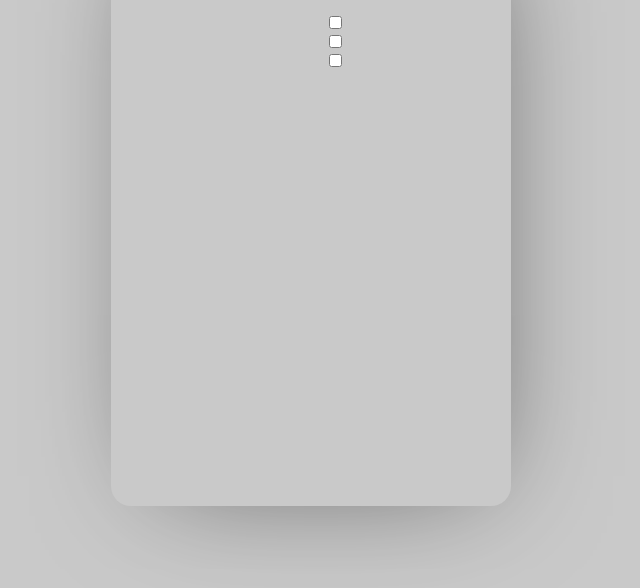
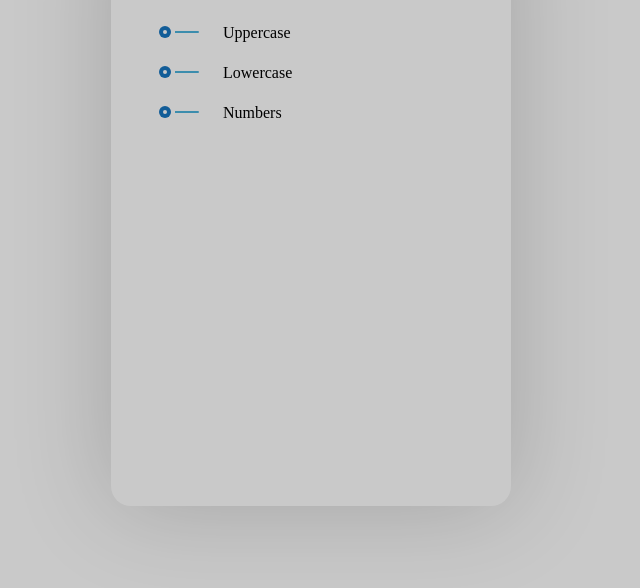
Before and after one commit to JackMarelli/JS-Password-Generator, a plain HTML site: page website/index.html in a window 1280 px wide. Shown: the part 194-782 px from the top of the page, without its empty margins (329-969 px from the left). Drawn offline with Linux system fonts and the light colour scheme.

Commit message:
Aggiunti switch

```diff
--- /dev/null
+++ b/website/checkbox.css
@@ -0,0 +1,96 @@
+.switch {
+  --line: #3c8dad;
+  --dot: #125d98;
+  --circle: #125d98;
+  --duration: 0.3s;
+  cursor: pointer;
+}
+.switch input {
+  display: none;
+}
+.switch input + div {
+  position: relative;
+}
+.switch input + div:before,
+.switch input + div:after {
+  --s: 1;
+  content: "";
+  position: absolute;
+  height: 2px;
+  top: 10px;
+  width: 24px;
+  background: var(--line);
+  transform: scaleX(var(--s));
+  transition: transform var(--duration) ease;
+}
+.switch input + div:before {
+  --s: 0;
+  left: 0;
+  transform-origin: 0 50%;
+  border-radius: 2px 0 0 2px;
+}
+.switch input + div:after {
+  left: 16px;
+  transform-origin: 100% 50%;
+  border-radius: 0 2px 2px 0;
+}
+.switch input + div span {
+  padding-left: 56px;
+  line-height: 24px;
+}
+.switch input + div span:before {
+  --x: 0;
+  --b: var(--circle);
+  --s: 4px;
+  content: "";
+  position: absolute;
+  left: 0;
+  top: 5px;
+  width: 12px;
+  height: 12px;
+  border-radius: 50%;
+  box-shadow: inset 0 0 0 var(--s) var(--b);
+  transform: translateX(var(--x));
+  transition: box-shadow var(--duration) ease, transform var(--duration) ease;
+}
+.switch input + div span:not(:empty) {
+  padding-left: 64px;
+}
+.switch input:checked + div:before {
+  --s: 1;
+}
+.switch input:checked + div:after {
+  --s: 0;
+}
+.switch input:checked + div span:before {
+  --x: 28px;
+  --s: 12px;
+  --b: var(--dot);
+}
+
+html {
+  box-sizing: border-box;
+  -webkit-font-smoothing: antialiased;
+}
+
+* {
+  box-sizing: inherit;
+}
+*:before,
+*:after {
+  box-sizing: inherit;
+}
+
+body .switch + .switch {
+  margin-top: 32px;
+}
+body .dribbble {
+  position: fixed;
+  display: block;
+  right: 20px;
+  bottom: 20px;
+}
+body .dribbble img {
+  display: block;
+  height: 28px;
+}
--- a/website/index.html
+++ b/website/index.html
@@ -1,25 +1,45 @@
 <html lang="en">
 
 <head>
-    <meta charset="UTF-8">
-    <meta http-equiv="X-UA-Compatible" content="IE=edge">
-    <meta name="viewport" content="width=device-width, initial-scale=1.0">
+    <meta charset="UTF-8" />
+    <meta http-equiv="X-UA-Compatible" content="IE=edge" />
+    <meta name="viewport" content="width=device-width, initial-scale=1.0" />
     <title>Document</title>
-    <link rel="stylesheet" href="styles.css">
+    <link rel="stylesheet" href="styles.css" />
+    <link rel="stylesheet" href="checkbox.css">
 </head>
-
 <body>
     <div class="content">
         <div class="title">Create</div>
         <div class="options">
-            <input type="checkbox" class="option" name="preferences" id="uppercase">
-            <input type="checkbox" class="option" name="preferences" id="lowercase">
-            <input type="checkbox" class="option" name="preferences" id="numbers">
+            <div class="option">
+                <label class="switch">
+                    <input type="checkbox" name="preferences" id="lowercase" />
+                    <div>
+                        <span>Uppercase</span>
+                    </div>
+                </label>
+            </div>
+            <div class="option">
+                <label class="switch">
+                    <input type="checkbox" name="preferences" id="lowercase" />
+                    <div>
+                        <span>Lowercase</span>
+                    </div>
+                </label>
+            </div>
+            <div class="option">
+                <label class="switch">
+                    <input type="checkbox" name="preferences" id="lowercase" />
+                    <div>
+                        <span>Numbers</span>
+                    </div>
+                </label>
+            </div>
         </div>
         <div class="result">
             <p id="resultp"></p>
         </div>
     </div>
 </body>
-
 </html>
--- a/website/styles.css
+++ b/website/styles.css
@@ -1,5 +1,5 @@
-@import url('https://fonts.googleapis.com/css2?family=Poppins:wght@600&display=swap');
-@import url('https://fonts.googleapis.com/css2?family=Montserrat&display=swap');
+@import url("https://fonts.googleapis.com/css2?family=Poppins:wght@600&display=swap");
+@import url("https://fonts.googleapis.com/css2?family=Montserrat&display=swap");
 
 :root {
   --background-color: #c9c9c9;
@@ -20,7 +20,7 @@ body {
 }
 
 .content {
-  box-shadow: 10px 10px 120px -40px rgba(0,0,0,0.60);
+  box-shadow: 0 0 100px 0px rgba(0, 0, 0, 0.185);
   border-radius: 20px;
 
   width: 400px;
@@ -28,23 +28,31 @@ body {
 }
 
 .title {
-    font-family: 'Poppins', sans-serif;
-    font-size: 3em;
-    margin: .4em 0 0 .8em; /*top - bottom - right - left */
+  font-family: "Poppins", sans-serif;
+  font-size: 3em;
+  margin: 0.4em 0 0 0.8em; /*top - bottom - right - left */
 }
 
 .text {
-    font-family: 'Montserrat', sans-serif;
+  font-family: "Montserrat", sans-serif;
 }
 
 .options {
-    display: flex;
-    justify-content: center;
-    flex-flow: column;
-
-    margin: 1em 0 0 3em;
+  display: flex;
+  flex-flow: column nowrap;
+  margin: 1em 0 0 3em;
 }
 
 .option {
+  display: flex;
+  flex-flow: row nowrap;
+  margin: 8px 0;
+}
 
+.option input {
+  margin-block: auto;
 }
+
+.option p {
+  margin-left: 10px;
+}
```
